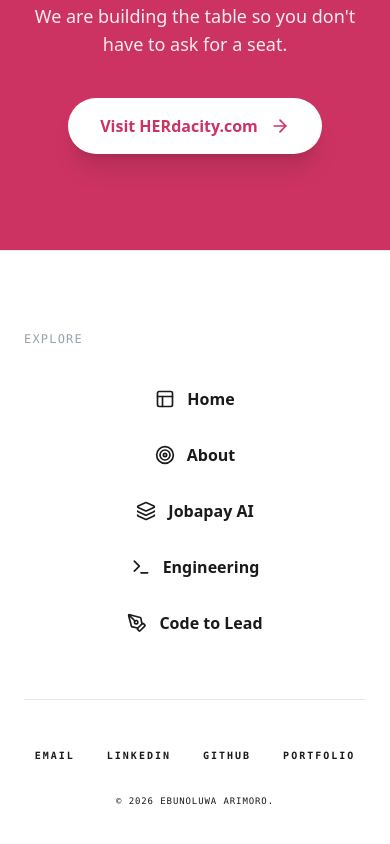
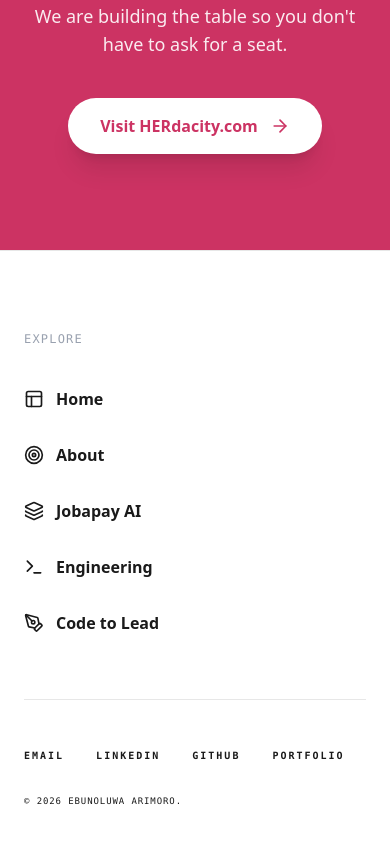
Before and after one commit to EbunoluwaArimoro/ebunoluwa-portfolio, a Next.js app: page /community in a window 390 px wide. Shown: the part 2320-3164 px from the top of the page. Built offline with nearby package versions, Linux system fonts and the light colour scheme; a web font is replaced by a local one.

Commit message:
Fix footer alignment and improve text styling in Community and Jobapay pages

```diff
--- a/app/community/page.tsx
+++ b/app/community/page.tsx
@@ -72,7 +72,6 @@
 
           {/* EVENT TEXT OVERLAY */}
           <div className="absolute inset-0 bg-gradient-to-t from-black/90 via-black/40 to-transparent flex flex-col justify-end p-8 z-10 pointer-events-none text-left">
-              {/* UPDATED: Subheading now turns pink on hover */}
               <span className="text-white text-xs font-mono uppercase tracking-widest mb-2 font-bold drop-shadow-md group-hover:text-brand-pink transition-colors">Dec 2025</span>
               <h3 className="text-white font-serif text-2xl drop-shadow-md group-hover:text-brand-pink transition-colors">Becoming Her</h3>
               <p className="text-gray-100 text-sm mt-2 leading-relaxed font-medium drop-shadow-md">
@@ -196,7 +195,6 @@
                     />
 
                       <div className="absolute inset-0 bg-gradient-to-t from-black/90 via-black/40 to-transparent flex flex-col justify-end p-8 text-left">
-                        {/* UPDATED: Subheading now turns pink on hover */}
                         <span className="text-white text-xs font-mono uppercase tracking-widest mb-2 font-bold drop-shadow-md group-hover:text-brand-pink transition-colors">Online Academy</span>
                         <h3 className="text-white font-serif text-2xl drop-shadow-md group-hover:text-brand-pink transition-colors">The Knowledge Hub</h3>
                         <p className="text-gray-100 text-sm mt-2 leading-relaxed font-medium drop-shadow-md">
@@ -225,12 +223,12 @@
         </div>
       </section>
 
-      {/* --- FOOTER MENU --- */}
+      {/* --- FOOTER MENU (Alignment Fixed) --- */}
       <footer className="bg-white text-charcoal pt-20 pb-10 px-6 md:px-12 border-t border-charcoal/10 relative z-20">
-        <div className="max-w-6xl mx-auto text-center md:text-left">
+        <div className="max-w-6xl mx-auto text-left">
           <span className="font-mono text-xs uppercase tracking-widest text-gray-400 mb-10 block text-left">Explore</span>
 
-          <div className="flex flex-col items-center md:grid md:grid-cols-5 md:items-start gap-8 mb-16 text-left">
+          <div className="flex flex-col items-start md:grid md:grid-cols-5 md:items-start gap-8 mb-16 text-left">
             <Link href="/" className="group flex items-center gap-3 text-charcoal font-bold hover:text-brand-pink transition-colors">
               <Layout size={20}/> Home
             </Link>
@@ -248,8 +246,8 @@
             </Link>
           </div>
 
-          <div className="flex flex-col md:flex-row justify-between items-center gap-8 border-t border-charcoal/10 pt-12">
-            <div className="flex flex-wrap justify-center md:justify-start gap-x-8 gap-y-4 text-[10px] font-mono uppercase tracking-[0.2em] text-charcoal font-bold">
+          <div className="flex flex-col md:flex-row justify-between items-start gap-8 border-t border-charcoal/10 pt-12">
+            <div className="flex flex-wrap justify-start gap-x-8 gap-y-4 text-[10px] font-mono uppercase tracking-[0.2em] text-charcoal font-bold">
                <Link href="mailto:ebunarimoro@gmail.com" className="hover:text-brand-pink transition-colors">EMAIL</Link>
                <Link href="https://linkedin.com/in/ebunoluwa-arimoro" target="_blank" className="hover:text-brand-pink transition-colors">LINKEDIN</Link>
                <Link href="https://github.com/EbunoluwaArimoro/" target="_blank" className="hover:text-brand-pink transition-colors">GITHUB</Link>
--- a/app/jobapay-ai/page.tsx
+++ b/app/jobapay-ai/page.tsx
@@ -125,12 +125,12 @@
         </div>
       </section>
 
-      {/* --- 6. FOOTER --- */}
+      {/* --- 6. FOOTER (Alignment Fixed) --- */}
       <footer className="bg-white text-charcoal pt-20 pb-10 px-6 md:px-12 border-t border-charcoal/10 relative z-20">
-        <div className="max-w-6xl mx-auto text-center md:text-left">
+        <div className="max-w-6xl mx-auto text-left">
           <span className="font-mono text-xs uppercase tracking-widest text-gray-400 mb-10 block text-left">Explore</span>
 
-          <div className="flex flex-col items-center md:grid md:grid-cols-5 md:items-start gap-8 mb-16 text-left">
+          <div className="flex flex-col items-start md:grid md:grid-cols-5 md:items-start gap-8 mb-16 text-left">
             <Link href="/" className="group flex items-center gap-3 text-charcoal font-bold hover:text-brand-pink transition-colors">
               <Layout size={20}/> Home
             </Link>
@@ -148,8 +148,8 @@
             </Link>
           </div>
 
-          <div className="flex flex-col md:flex-row justify-between items-center gap-8 border-t border-charcoal/10 pt-12">
-            <div className="flex flex-wrap justify-center md:justify-start gap-x-8 gap-y-4 text-[10px] font-mono uppercase tracking-[0.2em] text-charcoal">
+          <div className="flex flex-col md:flex-row justify-between items-start gap-8 border-t border-charcoal/10 pt-12">
+            <div className="flex flex-wrap justify-start gap-x-8 gap-y-4 text-[10px] font-mono uppercase tracking-[0.2em] text-charcoal">
                <Link href="mailto:ebunarimoro@gmail.com" className="hover:text-brand-pink transition-colors font-bold">EMAIL</Link>
                <Link href="https://linkedin.com/in/ebunoluwa-arimoro" target="_blank" className="hover:text-brand-pink transition-colors font-bold">LINKEDIN</Link>
                <Link href="https://github.com/EbunoluwaArimoro/" target="_blank" className="hover:text-brand-pink transition-colors font-bold">GITHUB</Link>
```
